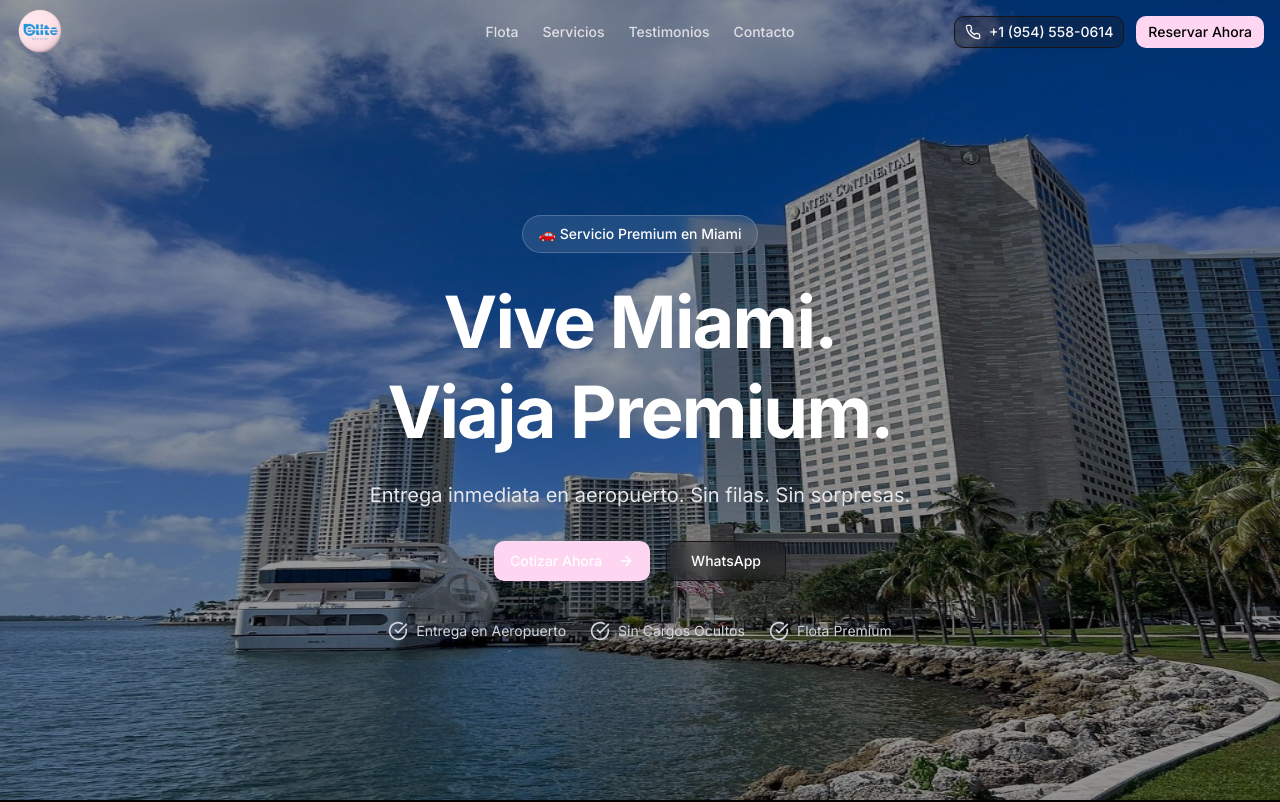
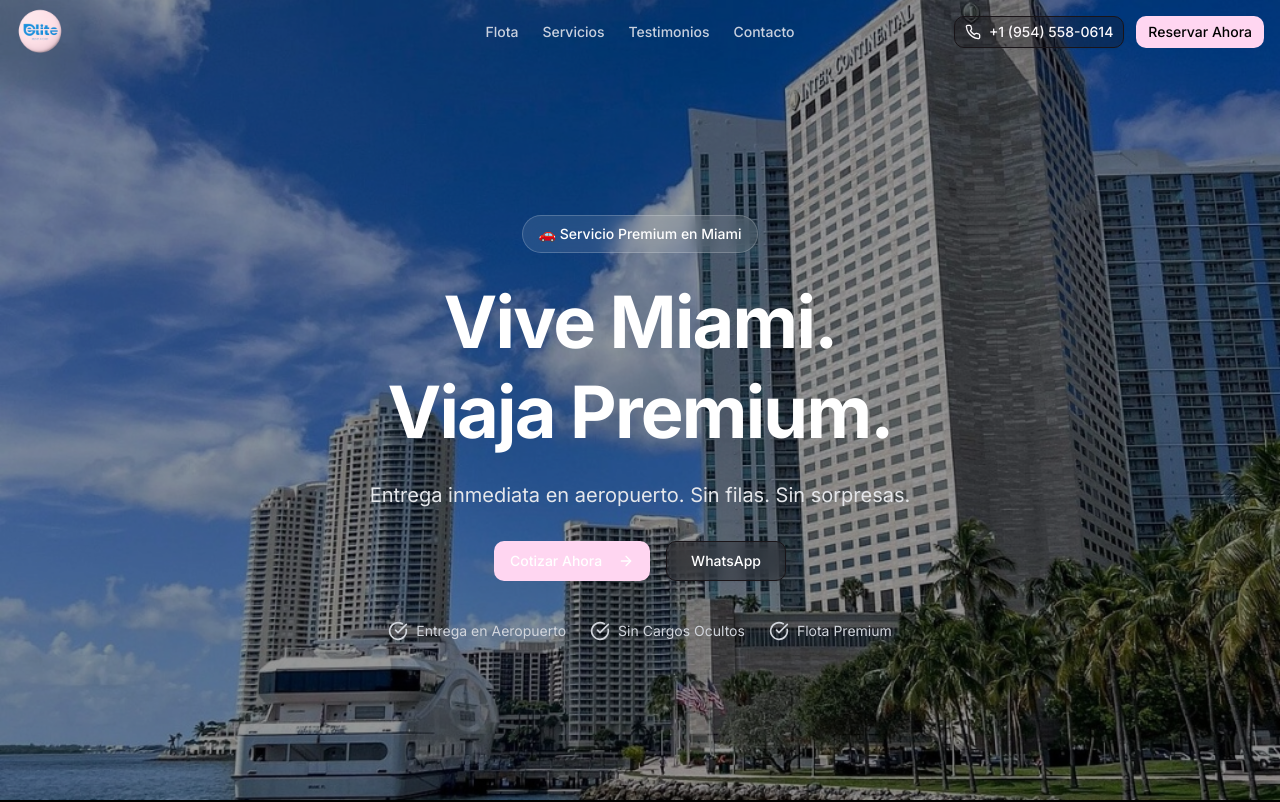
Before and after one commit to TUrielRios/elite-frontend, a Next.js app: page / in a window 1280 px wide. Shown: the top 802 px of the page. Built offline with nearby package versions, Linux system fonts and the light colour scheme; no server answers.

Commit message:
[UPDATE] hero cover

```diff
--- a/components/hero-section.tsx
+++ b/components/hero-section.tsx
@@ -44,7 +44,7 @@ export function HeroSection() {
               src={destination.src}
               alt={destination.alt}
               fill
-              className="object-fit"
+              className="object-cover"
               priority={index === 0}
             />
             {/* Dark Overlay for text readability */}
```
